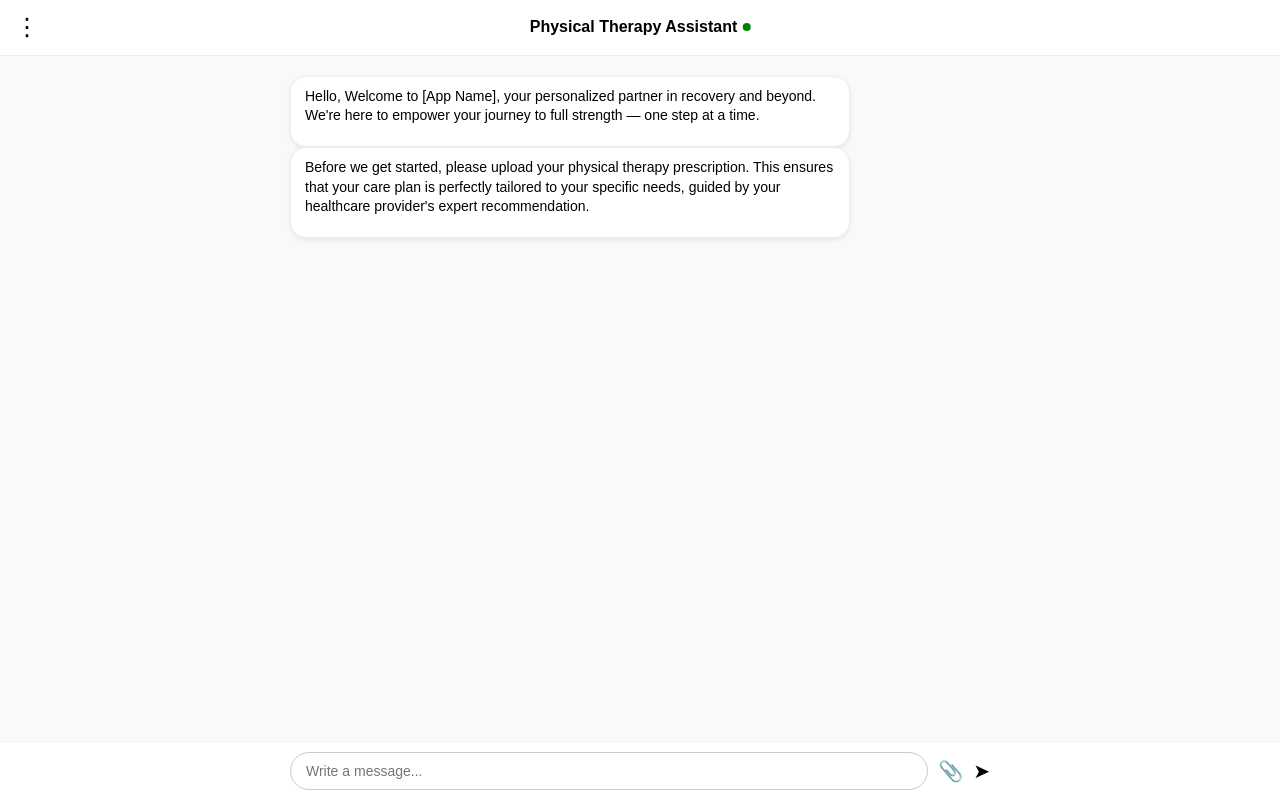
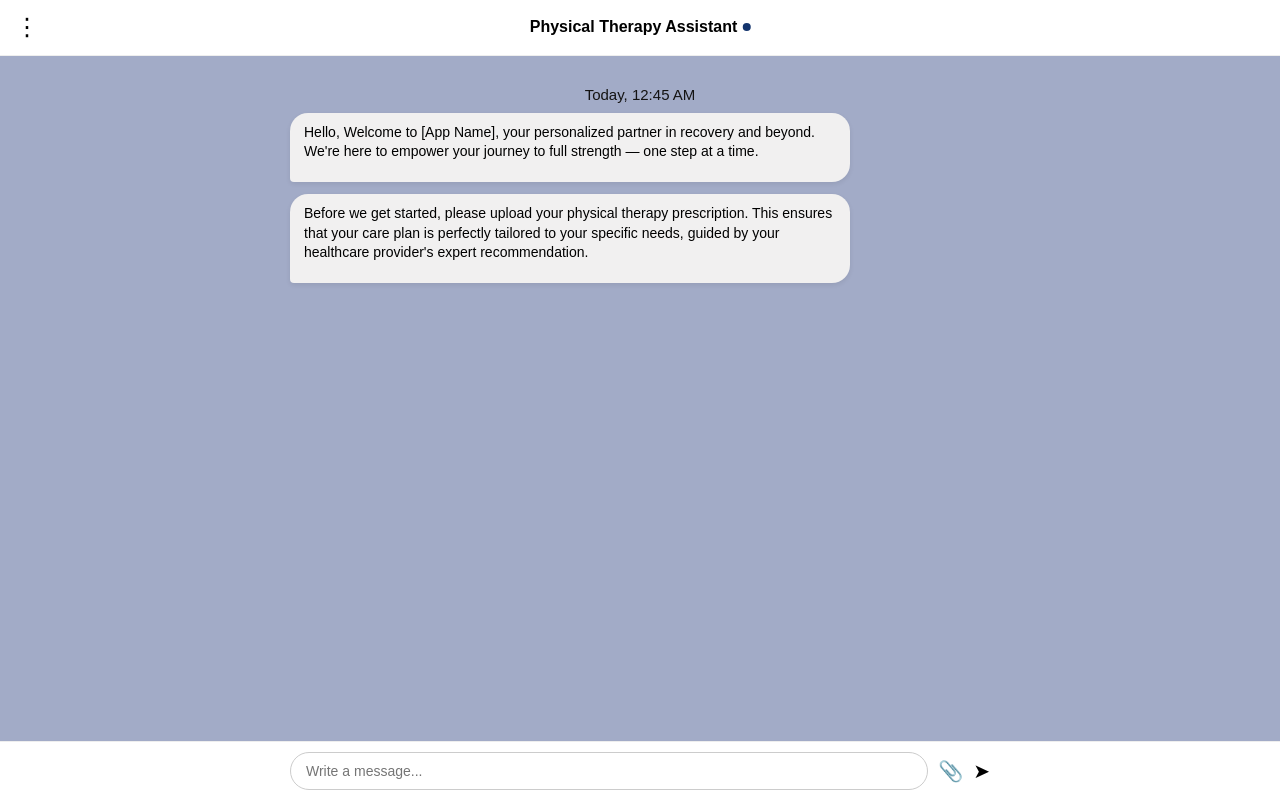
Before and after one commit to minigithubo/AIPhysio, a website: page public/index.html in a window 1280 px wide. Drawn offline with nearby package versions, Linux system fonts and the light colour scheme.

Commit message:
design change

```diff
--- a/public/app.js
+++ b/public/app.js
@@ -249,3 +249,21 @@ closeModalButton.addEventListener('click', () => {
     cameraPreview.srcObject = null;
   }
 });
+
+// 오늘 날짜 표시 추가 (맨 위에)
+function insertTodayLabel() {
+  const dateLabel = document.createElement('div');
+  dateLabel.className = 'date-label';
+
+  // 날짜 + 시간 넣기 (ex. Today, 9:45 AM)
+  const now = new Date();
+  const options = { hour: 'numeric', minute: 'numeric', hour12: true };
+  const formattedTime = now.toLocaleTimeString([], options);
+
+  dateLabel.textContent = `Today, ${formattedTime}`;
+
+  messagesDiv.appendChild(dateLabel);
+}
+
+// 페이지 로드할 때 Today 삽입
+insertTodayLabel();
--- a/public/styles.css
+++ b/public/styles.css
@@ -48,7 +48,7 @@
   }
 
   .menu-item:hover {
-    background-color: #f1f1f1;
+    background-color: #96a1e5;
   }
 
   .menu-item.active {
@@ -107,7 +107,7 @@
   .online-dot {
     width: 8px;
     height: 8px;
-    background: green;
+    background: rgb(19, 52, 109);
     border-radius: 50%;
     display: inline-block;
   }
@@ -124,7 +124,7 @@
     flex-direction: column;
     height: 100%;
     width: 100%;
-    background-color: #fff;
+    background-color: #3472b5;
   }
 
   /* 헤더 */
@@ -143,16 +143,39 @@
     flex: 1;
     padding: 20px;
     overflow-y: auto;
-    background: #f9f9f9;
+    background: #a2abc7;
     display: flex;
     flex-direction: column;
     align-items: center; /* ✅ 중앙 정렬 */
+
+  }
+  .message-row {
+    width: 90%;
+    max-width: 700px;
+    display: flex;
+    margin-bottom: 12px; /* ✅ 메세지끼리 아래 간격 추가 */
+  }
+  .message-bubble {
+    max-width: 80%;
+    padding: 10px 14px;
+    font-size: 14px;
+    line-height: 1.4;
+    box-shadow: 0px 2px 5px rgba(0, 0, 0, 0.08);
+    word-break: break-word;
   }
 
-  .message-row {
-    width: 100%;
-    max-width: 700px; /* ✅ 고정 폭 */
-    display: flex;
+  /* 유저 메세지 (오른쪽) */
+  .message-row.user .message-bubble {
+    background-color: #3472b5; /* 빨간색 톤 (원하면 수정 가능) */
+    color: white;
+    border-radius: 18px 18px 4px 18px; /* 위 오른쪽만 살짝 */
+  }
+
+  /* 서버 메세지 (왼쪽) */
+  .message-row.server .message-bubble {
+    background-color: #f1f0f0;
+    color: black;
+    border-radius: 18px 18px 18px 4px; /* 위 왼쪽만 살짝 */
   }
 
   .message-row.user {
@@ -161,24 +184,6 @@
 
   .message-row.server {
     justify-content: flex-start;
-  }
-
-  .message-bubble {
-    max-width: 80%;
-    padding: 10px 14px;
-    border-radius: 16px;
-    font-size: 14px;
-    line-height: 1.4;
-    box-shadow: 0px 2px 5px rgba(0, 0, 0, 0.08);
-  }
-
-  .message-row.user .message-bubble {
-    background-color: #e7f3ff;
-  }
-
-  .message-row.server .message-bubble {
-    background-color: #fff;
-    border: 1px solid #eee;
   }
 
   /* 입력 폼 */
@@ -346,3 +351,10 @@
   border-radius: 10px;
   text-align: center;
 }
+.date-label {
+  text-align: center;
+  font-size: 15px; /* ✅ 작게 */
+  color: #141313;     /* ✅ 흐린 회색 */
+  margin: 10px 0;  /* ✅ 위아래 간격 */
+
+}
```
